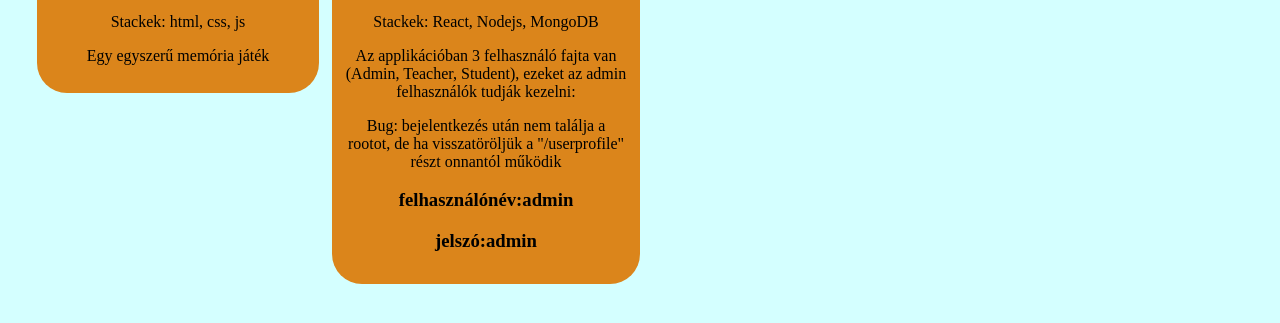
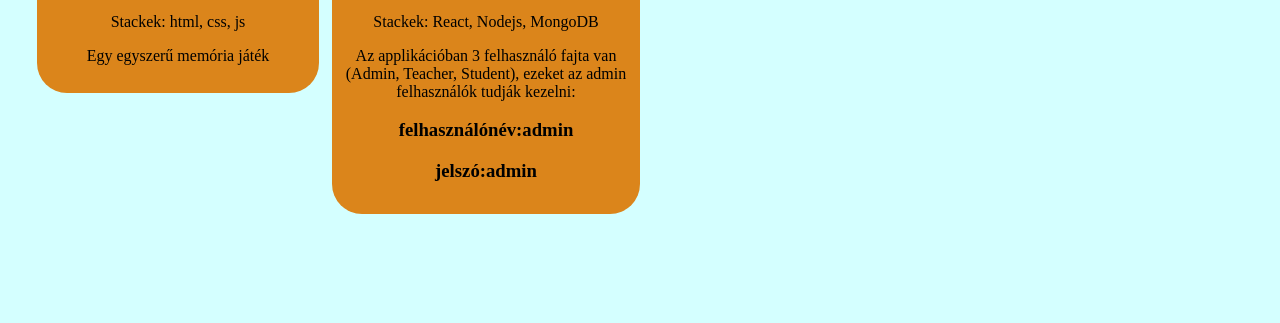
Before and after one commit to Sterbike/Hall, a plain HTML site: page index.html in a window 1280 px wide. Shown: the part 299-622 px from the top of the page. Drawn offline with Linux system fonts and the light colour scheme.

Commit message:
Update index.html

```diff
--- a/index.html
+++ b/index.html
@@ -30,7 +30,6 @@
                 <p>Rövid leírás:</p>
                 <p>Stackek: React, Nodejs, MongoDB</p>
                 <p>Az applikációban 3 felhasználó fajta van (Admin, Teacher, Student), ezeket az admin felhasználók tudják kezelni:</p>
-                <p>Bug: bejelentkezés után nem találja a rootot, de ha visszatöröljük a "/userprofile" részt onnantól működik</p>
                 <h3>felhasználónév:admin </h3>
                 <h3>jelszó:admin</h3>
         </div>
```
